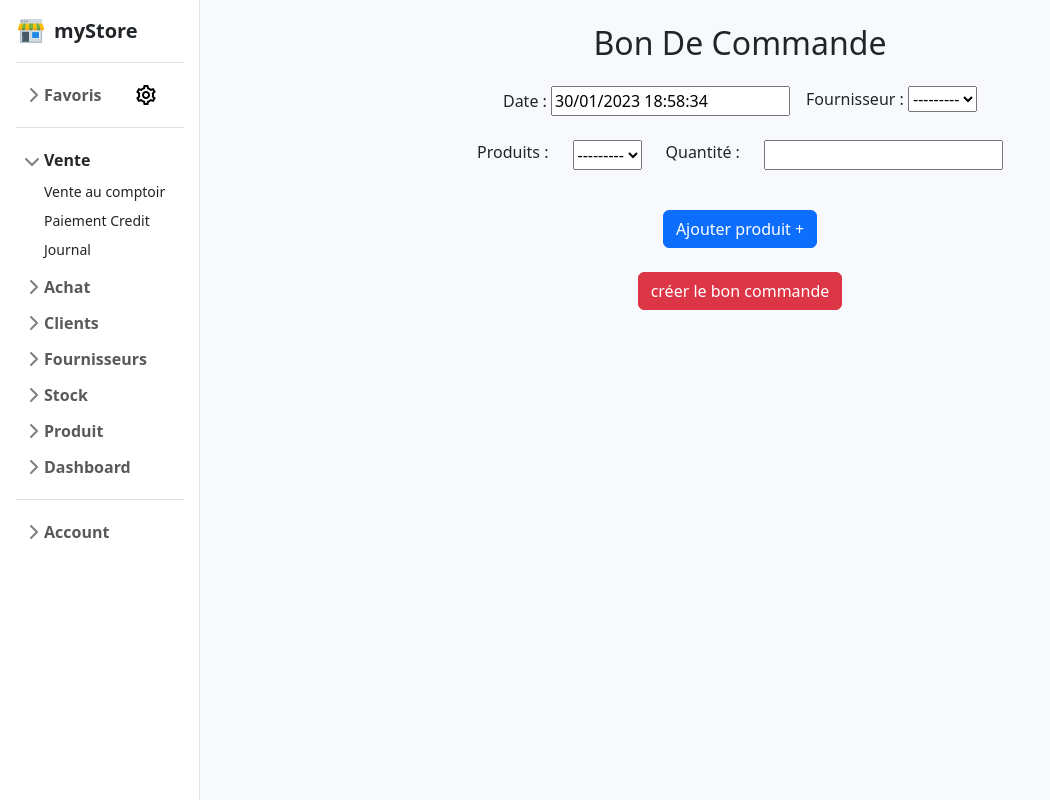
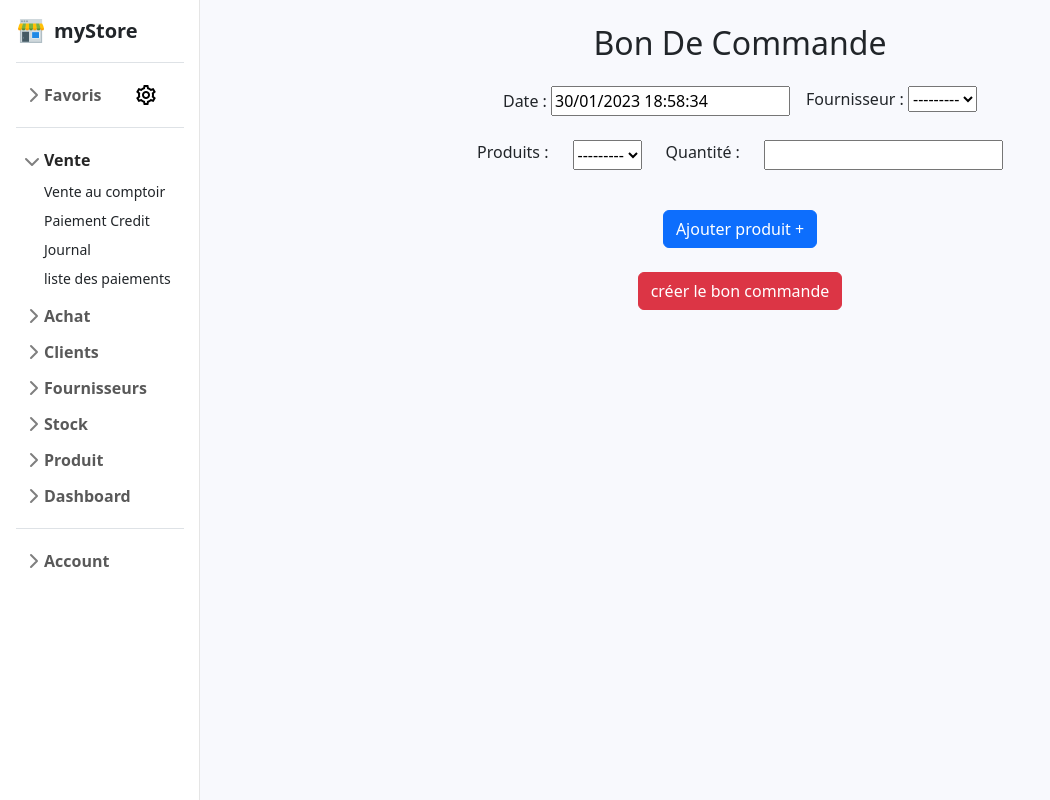
Before and after one commit to BouchamaDjad/Projet-SI-2, a Django app: page /BonCommande/ in a window 1280 px wide, after a click on "Vente". Shown: the whole page, without its empty margins (0-1050 px from the left). Run offline with Django 4.2, Linux system fonts and the light colour scheme; data that the repository does not hold is empty; parts of the project's set-up code (start-up, migrations or seed data) failed here and were passed over; some libraries are stand-ins or nearby versions.

Commit message:
correction des erreurs

```diff
--- a/ProjetSI2/gestionStock/Templates/navbar.html
+++ b/ProjetSI2/gestionStock/Templates/navbar.html
@@ -24,7 +24,8 @@
           <ul class="btn-toggle-nav list-unstyled fw-normal pb-1 small">
             <li><a href="{%url 'selectionclient'%} " class="link-dark d-inline-flex text-decoration-none rounded">Vente au comptoir</a></li>
             <li><a href="{%url 'reglementvente'%} " class="link-dark d-inline-flex text-decoration-none rounded">Paiement Credit</a></li>
-            <li><a href="#" class="link-dark d-inline-flex text-decoration-none rounded">Journal</a></li>
+            <li><a href="{%url 'listeventes'%}" class="link-dark d-inline-flex text-decoration-none rounded">Journal</a></li>
+            <li><a href="{%url 'listepaiements'%}" class="link-dark d-inline-flex text-decoration-none rounded">liste des paiements</a></li>
           </ul>
         </div>
       </li>
@@ -38,6 +39,7 @@
             <li><a href="{%url 'saisiefacture'%} " class="link-dark d-inline-flex text-decoration-none rounded">Saisir Facture</a></li>
             <li><a href="{%url 'reglementfacture'%}" class="link-dark d-inline-flex text-decoration-none rounded">Reglement de facture</a></li>
             <li><a href="{%url "listefactures" %}" class="link-dark d-inline-flex text-decoration-none rounded">Journal</a></li>
+            <li><a href="{%url 'listereglementF'%}" class="link-dark d-inline-flex text-decoration-none rounded">liste reglements</a></li>
           </ul>
         </div>
       </li>
--- a/ProjetSI2/gestionStock/forms.py
+++ b/ProjetSI2/gestionStock/forms.py
@@ -32,11 +32,12 @@ class FactureForm(forms.ModelForm):
         }
 
 class produitFacture(forms.Form):
-    choices = []
-    products = Produit.objects.all()
-    for p in products :
-        choices.append((p.designation,p.designation))
-    designation = forms.ChoiceField(choices = tuple(choices))
+    def __init__(self,*args, **kwargs):
+        self._choixP = kwargs.pop('choixP', None)
+        super().__init__(*args, **kwargs)
+        self.fields['designation'].choices = self._choixP
+
+    designation = forms.ChoiceField(choices = ())
 
 class prixFacture(forms.ModelForm):
     class Meta :
--- a/ProjetSI2/gestionStock/views.py
+++ b/ProjetSI2/gestionStock/views.py
@@ -28,8 +28,12 @@ def saisie_facture(request):
 
 def produits_facture(request,pk,idFr,date):
     idF = pk
+    choices = []
+    products = Produit.objects.all()
+    for p in products :
+        choices.append((p.designation,p.designation))
     if request.method == 'POST':
-        form_produit = produitFacture(request.POST)
+        form_produit = produitFacture(request.POST,choixP = choices)
         form_prix = prixFacture(request.POST)
         form_avoir = qtAchete(request.POST)
         if form_prix.is_valid() and form_avoir.is_valid() and form_produit.is_valid():
@@ -53,7 +57,7 @@ def produits_facture(request,pk,idFr,date):
            msg = "erreur reessayer"
     else :
         msg = "Ajouter un produit a la facture"
-    form_produit = produitFacture()
+    form_produit = produitFacture(choixP = choices)
     form_prix = prixFacture()
     form_avoir = qtAchete()
     context = { 'id': idF,
@@ -357,7 +361,7 @@ def entrer_en_stock(request):
 
 def déstocker(request,pk):
     if request.method == 'POST':
-        SortieStock.objects.create(motif=request.POST["motqtif"],qt = request.POST[""],stock_id = pk)
+        SortieStock.objects.create(motif=request.POST["motif"],qt = request.POST["qt"],stock_id = pk)
         instance = Stock.objects.get(id=pk)
         instance.Qtp -= int(request.POST['qt'])
         instance.save()
```
